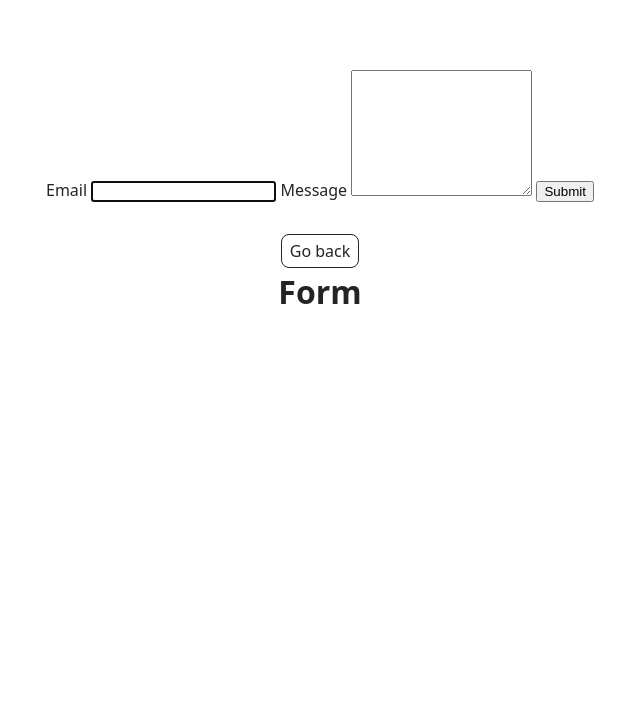
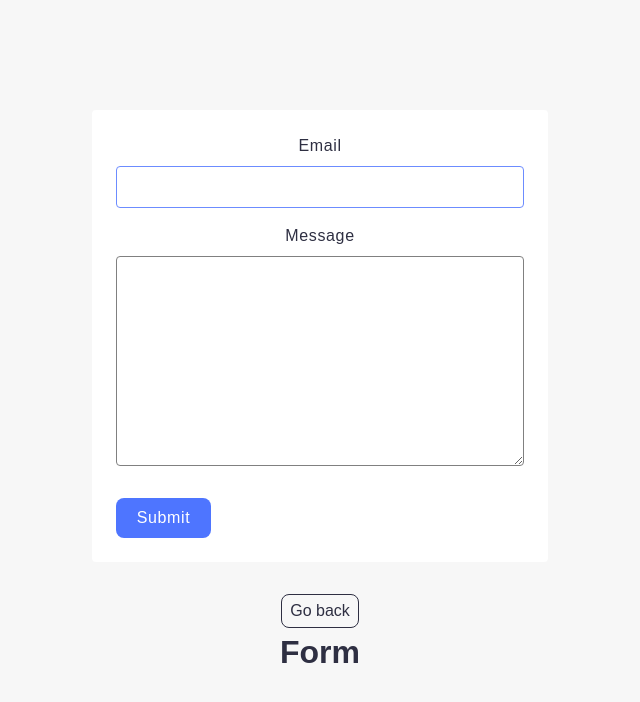
Before and after one commit to Yurii-Masniuk/goit-js-hw-09, a website built with Vite: page src/2-form.html in a window 1280 px wide. Shown: the whole page, without its empty margins (320-960 px from the left). Built offline with nearby package versions, Linux system fonts and the light colour scheme.

Commit message:
done task-2

```diff
--- /dev/null
+++ b/src/css/2-form.css
@@ -0,0 +1,71 @@
+body {
+    font-family: "Montserrat", sans-serif;
+    line-height: 1.5;
+    color:#2e2f42;
+    background-color: #f7f7f7;
+    margin: 0;
+}
+
+.feedback-form {
+    display: flex;
+    flex-direction: column;
+    gap: 16px;
+    padding: 24px;
+    width: 408px;
+    margin: 40px auto 0;
+    background-color: #ffffff;
+    border-radius: 4px;
+}
+
+.feedback-form label {
+    display: flex;
+    flex-direction: column;
+    font-weight: 400;
+    font-size: 16px;
+    line-height: 1.5;
+    letter-spacing: 0.04em;
+    color: #2e2f42;
+}
+
+.feedback-form button[type="submit"] {
+    display: block;
+    width: 95px;
+    height: 40px;
+    padding: 8px 16px;
+    background-color: #4e75ff;
+    color: #ffffff;
+    font-size: 16px;
+    font-weight: 500;
+    line-height: 1.5;
+    letter-spacing: 0.04em;
+    border: none;
+    border-radius: 8px;
+    cursor: pointer;
+    transition: background-color 0.3s ease;
+    margin-top: 16px;
+}
+
+.feedback-form input[type="email"],
+.feedback-form textarea {
+    width: 100%;
+    padding: 8px 16px;
+    margin-top: 8px;
+    border: 1px solid #808080;
+    border-radius: 4px;
+    font-size: 16px;
+    line-height: 1.5;
+    letter-spacing: 0.04em;
+    color: #2e2f42;
+    box-sizing: border-box;
+    outline: none;
+    transition: border-color 0.3s ease;
+}
+
+.feedback-form input[type="email"]:focus,
+.feedback-form textarea:focus {
+    border-color: #6c8cff;
+}
+
+.feedback-form button[type="submit"]:hover {
+    background-color: #6c8cff;
+}
--- a/src/css/styles.css
+++ b/src/css/styles.css
@@ -16,3 +16,4 @@
 @import url('./badges.css');
 @import url('./back-link.css');
 @import url('./footer.css');
+@import url('./2-form.css');
--- a/src/js/2-form.js
+++ b/src/js/2-form.js
@@ -10,7 +10,7 @@ loadFormData();
 
 form.addEventListener('input', event => {
     const { name, value } = event.target;
-    formData[name] = value.trimStart();
+    formData[name] = value.trim();
     localStorage.setItem(STORAGE_KEY, JSON.stringify(formData));
 });
 
```
Also changed, not shown: src/index.html (+6 -0 lines).
